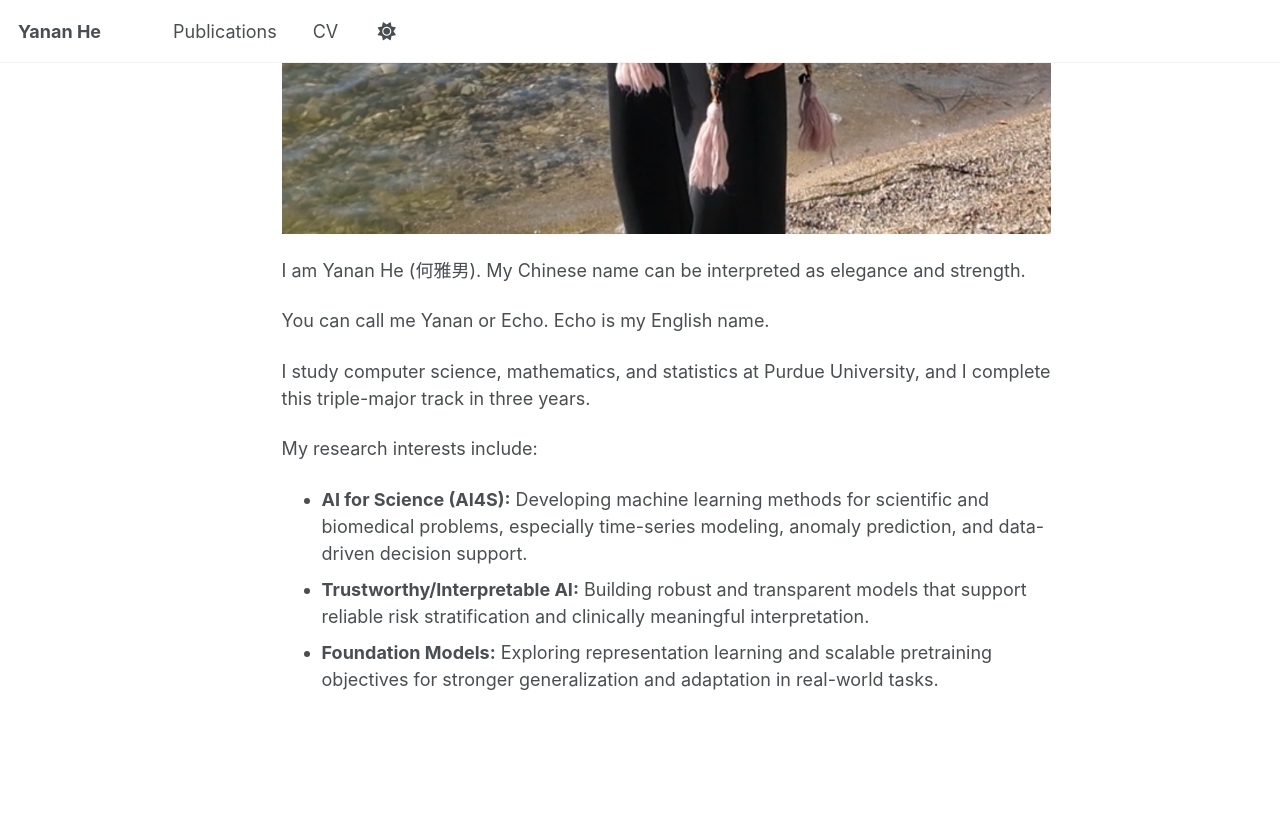
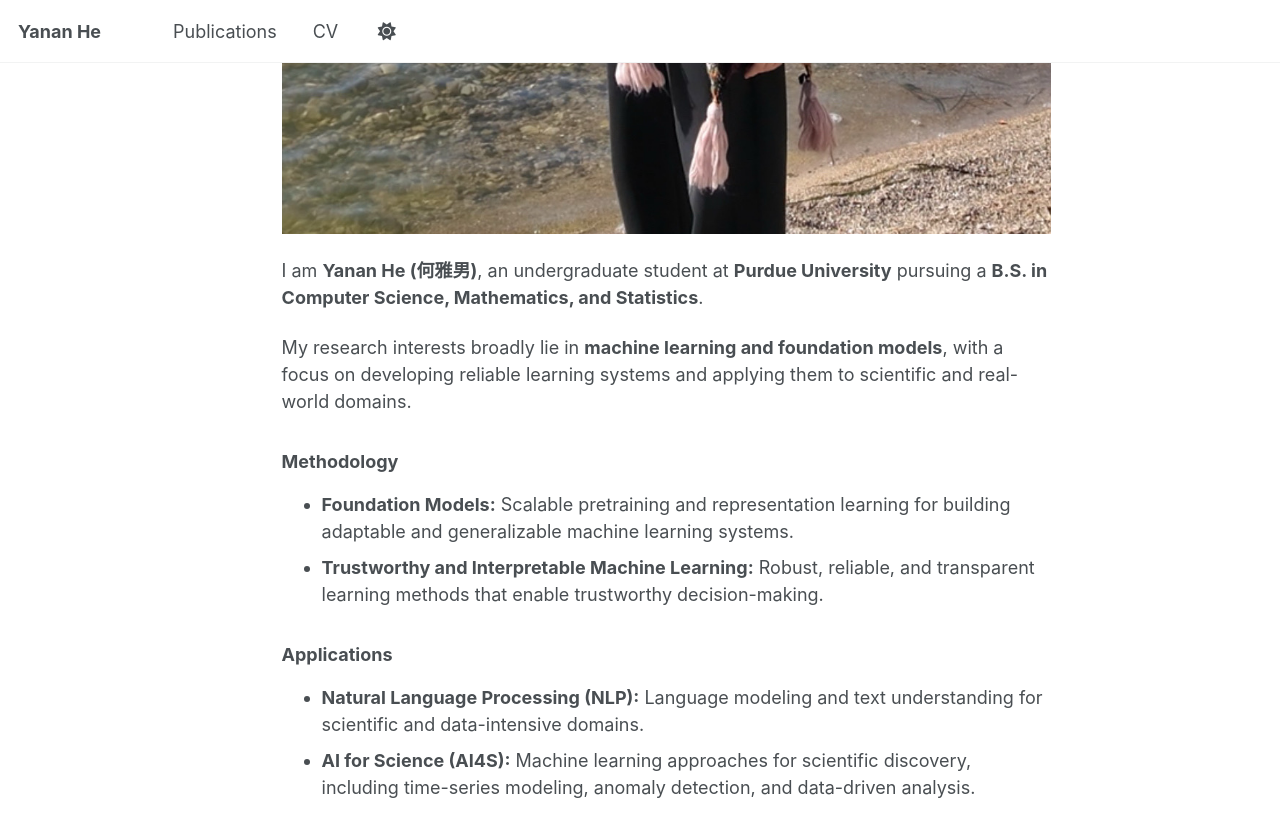
Before and after one commit to Echoo113/Echoo113.github.io, a Jekyll site: the page built from index.md, in a window 1280 px wide and 900 px high, scrolled down 989 px. Shown: the top 837 px of the window. Built offline with Jekyll 4.4.1, drawn with Linux system fonts in a browser that asks for light colours.

Commit message:
Update homepage bio and CV

```diff
--- a/index.md
+++ b/index.md
@@ -7,14 +7,16 @@ author_profile: false
 
 <img src="/images/website_photo.JPG" alt="Yanan He" style="width: 100%; height: auto; display: block; margin-bottom: 1rem;" />
 
-I am Yanan He (何雅男). My Chinese name can be interpreted as elegance and strength.
+I am **Yanan He (何雅男)**, an undergraduate student at **Purdue University** pursuing a **B.S. in Computer Science, Mathematics, and Statistics**.
 
-You can call me Yanan or Echo. Echo is my English name.
+My research interests broadly lie in **machine learning and foundation models**, with a focus on developing reliable learning systems and applying them to scientific and real-world domains.
 
-I study computer science, mathematics, and statistics at Purdue University, and I complete this triple-major track in three years.
+### Methodology
 
-My research interests include:
+- **Foundation Models:** Scalable pretraining and representation learning for building adaptable and generalizable machine learning systems.
+- **Trustworthy and Interpretable Machine Learning:** Robust, reliable, and transparent learning methods that enable trustworthy decision-making.
 
-- **AI for Science (AI4S):** Developing machine learning methods for scientific and biomedical problems, especially time-series modeling, anomaly prediction, and data-driven decision support.
-- **Trustworthy/Interpretable AI:** Building robust and transparent models that support reliable risk stratification and clinically meaningful interpretation.
-- **Foundation Models:** Exploring representation learning and scalable pretraining objectives for stronger generalization and adaptation in real-world tasks.
+### Applications
+
+- **Natural Language Processing (NLP):** Language modeling and text understanding for scientific and data-intensive domains.
+- **AI for Science (AI4S):** Machine learning approaches for scientific discovery, including time-series modeling, anomaly detection, and data-driven analysis.
```
Also changed, not shown: 1 other file.
